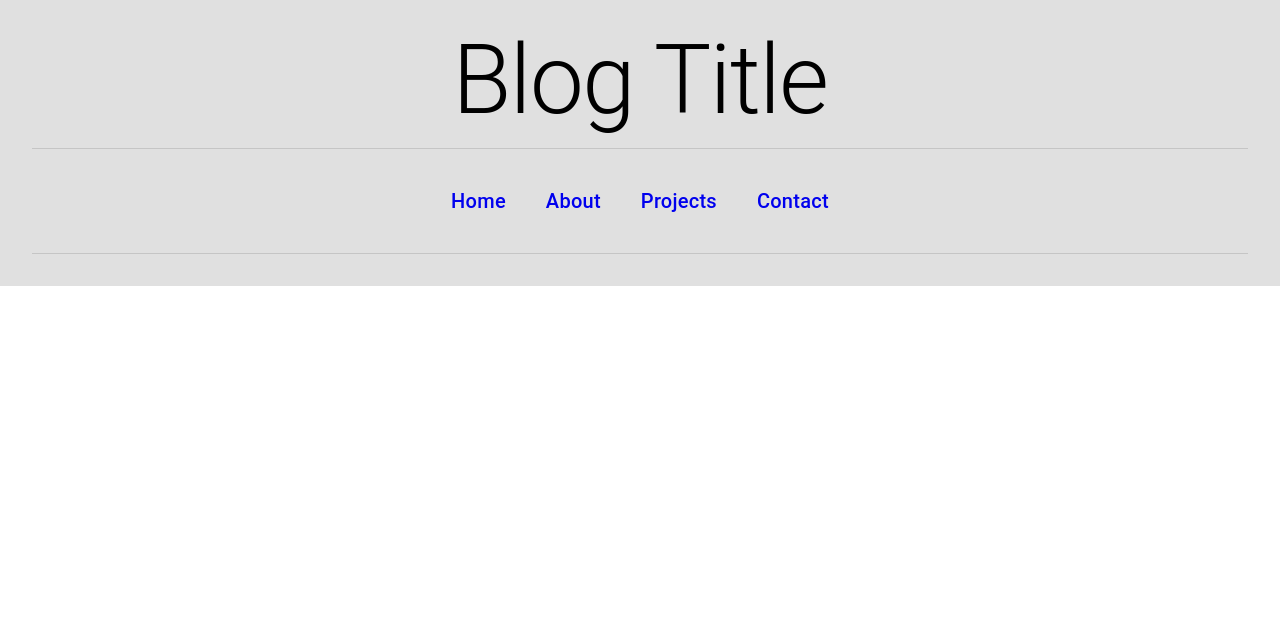
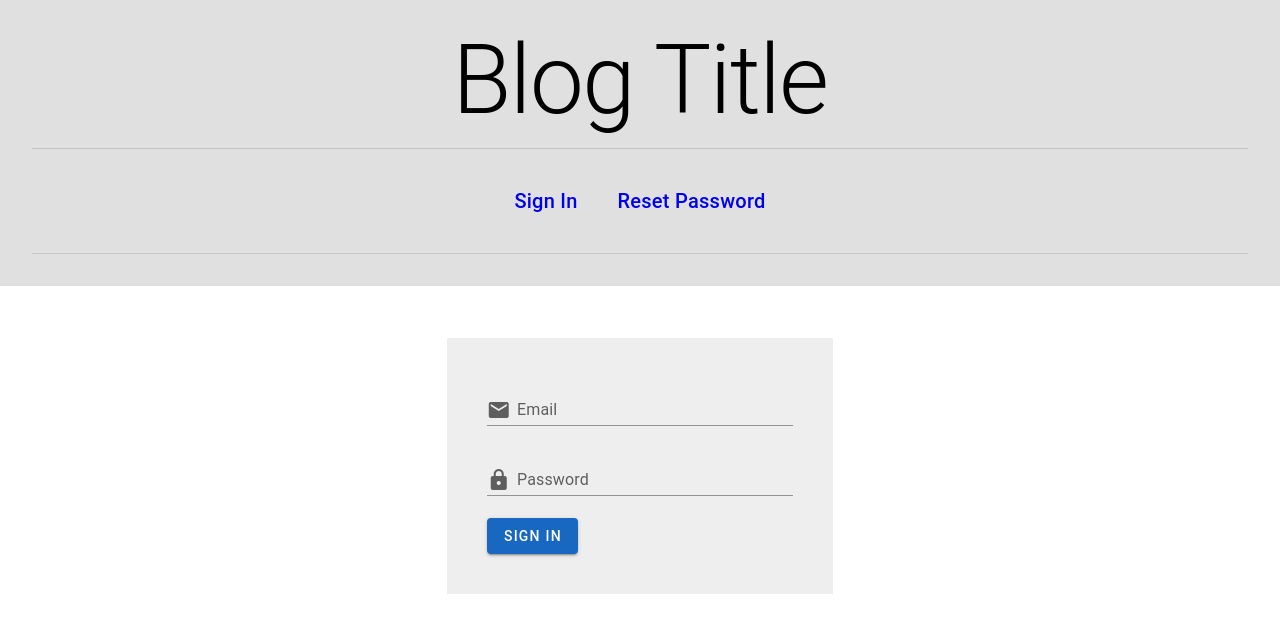
Before and after one commit to devrb2202/blogpost, a Nuxt app: page /admin in a window 1280 px wide. Shown: the top 632 px of the page. Built offline with nearby package versions, Linux system fonts and the light colour scheme.

Commit message:
Refactor

```diff
--- /dev/null
+++ b/components/Auth/Button.vue
@@ -0,0 +1,12 @@
+<template>
+    <v-btn color="primary">{{ title }}</v-btn>
+</template>
+
+
+<script setup>
+
+defineProps({
+    title: String,
+})
+
+</script>
--- /dev/null
+++ b/components/Auth/Form.vue
@@ -0,0 +1,24 @@
+<template>
+    <v-text-field
+        v-for="(x, index) in model" :key="index"
+        :label="x.label"
+        :placeholder="x.placeholder"
+        :prepend-inner-icon="x.icon"
+        :type="x.type"
+        v-model="x.model"
+        variant="underlined"
+    >
+    </v-text-field>
+</template>
+
+<script setup>
+
+defineProps({
+    model: Array,
+    label: String,
+    placeholder: String,
+    icon: String,
+    type: String
+})
+
+</script>
--- /dev/null
+++ b/components/Container/Form.vue
@@ -0,0 +1,9 @@
+<template>
+     <v-container>
+        <v-row class="justify-center mb-5 mt-5">
+             <v-col cols="12" sm="4" class="bg-grey-lighten-3 pa-10">
+               <slot name="center"></slot>
+             </v-col>
+        </v-row>
+    </v-container>
+</template>
--- a/components/Text/Link.vue
+++ b/components/Text/Link.vue
@@ -1,7 +1,6 @@
 <template>
     <NuxtLink class="ma-5 text-h6 text-decoration-none d-none d-md-flex d-lg-flex d-sm-flex" >{{ title }}</NuxtLink>
 </template>
-
 
 <script setup>
 
--- a/layouts/admin.vue
+++ b/layouts/admin.vue
@@ -1,4 +1,32 @@
 <template>
+    <v-container fluid class="bg-grey-lighten-2">
+        <v-row no-gutters class="justify-center pa-4">
+            <h1 class="text-h1 mb-5">Blog Title</h1>
+            <v-divider></v-divider>
+            <v-container class="pa-4 d-flex justify-center">
+                <MenuDropdown :route="route"/>
+                <v-col cols="12">
+                    <v-row class="justify-center">
+                        <TextLink v-for="(x, index) in route"
+                            :key="index"
+                            :to="x.to"
+                            :title="x.title"
+                        />
+                    </v-row>
+                </v-col>
+            </v-container>
+           <v-divider></v-divider>
+        </v-row>
+    </v-container>
+    <v-container>
+        <slot />
+    </v-container>
+</template>
 
-    <h1>ADmin</h1>
-</template>
+<script setup>
+const route = ref([
+    {to: '/admin', title: 'Sign In'},
+    {to: '/admin/resetpassword', title: 'Reset Password'},
+])
+
+</script>
--- /dev/null
+++ b/pages/[id].vue
@@ -0,0 +1,9 @@
+<template>
+    <h1>{{ router.params.id }}</h1>
+</template>
+
+
+<script setup>
+
+const router = useRoute()
+</script>
--- /dev/null
+++ b/pages/admin/[id].vue
@@ -0,0 +1,12 @@
+<template>
+    <h1>{{ router.params.id }}</h1>
+</template>
+
+
+<script setup>
+
+const router = useRoute()
+
+console.log(router.params)
+
+</script>
--- /dev/null
+++ b/pages/admin/index.vue
@@ -0,0 +1,33 @@
+<template>
+     <ContainerForm>
+        <template #center>
+            <AuthForm :model="userAuth" />
+            <AuthButton title="Sign In"/>
+        </template>
+    </ContainerForm>
+    <!-- <v-container>
+        <v-row class="justify-center mb-5 mt-5">
+             <v-col cols="12" sm="4" class="bg-grey-lighten-3 pa-10">
+                <AuthForm :model="userAuth" />
+                <AuthButton title="Sign In"/>
+             </v-col>
+        </v-row>
+    </v-container> -->
+</template>
+
+
+<script setup>
+
+const email = ref('')
+const password = ref('')
+
+
+const userAuth = ref([
+    {label: 'Email', placeholder: 'Enter your email', icon: 'mdi-email', type: 'text', model: email.value},
+    {label: 'Password',placeholder: 'Enter your password', icon: 'mdi-lock', type: 'password', model: password.value},
+])
+
+definePageMeta({
+    layout: 'admin'
+})
+</script>
--- /dev/null
+++ b/pages/admin/resetpassword.vue
@@ -0,0 +1,32 @@
+<template>
+    <ContainerForm>
+        <template #center>
+            <AuthForm :model="userAuth" />
+            <AuthButton title="Reset Password" color="red"/>
+        </template>
+    </ContainerForm>
+     <!-- <v-container>
+        <v-row class="justify-center mb-5 mt-5">
+             <v-col cols="12" sm="4" class="bg-grey-lighten-3 pa-10">
+                <AuthForm :model="userAuth" />
+                <AuthButton title="Reset Password" color="red"/>
+             </v-col>
+        </v-row>
+    </v-container> -->
+</template>
+
+
+<script setup>
+const email = ref('')
+
+
+const userAuth = ref([
+    {label: 'Email', placeholder: 'Enter your email', icon: 'mdi-email', type: 'text', model: email.value},
+
+])
+
+definePageMeta({
+    layout: 'admin'
+})
+
+</script>
--- a/pages/contact.vue
+++ b/pages/contact.vue
@@ -1,10 +1,34 @@
 <template>
-    <v-row class="justify-center">
+    <!-- <v-row class="justify-center">
         <v-col cols="12" sm="6" class="justify-center">
             <v-text-field label="Name" prepend-inner-icon="mdi-account" variant="outlined" ></v-text-field>
             <v-text-field label="Mobile Number" prepend-inner-icon="mdi-phone" type="number" variant="outlined"></v-text-field>
             <v-text-field label="Email" prepend-inner-icon="mdi-email" variant="outlined" ></v-text-field>
             <v-btn color="green" prepend-icon="mdi-send">Submit Request</v-btn>
         </v-col>
-    </v-row>
+    </v-row> -->
+    <ContainerForm>
+        <template #center>
+            <AuthForm :model="form"/>
+            <AuthButton title="Submit" color="green" @click="test"/>
+        </template>
+    </ContainerForm>
+
 </template>
+
+<script setup>
+
+const name = ref('')
+const mobileNumber = ref('')
+const email = ref('')
+
+const form = ref([
+    {label: 'Name', icon: 'mdi-account', model: name.value },
+    {label: 'Mobile Number', icon: 'mdi-phone', model: mobileNumber.value },
+    {label: 'Email', icon: 'mdi-email', model: email.value },
+])
+
+const test = () => {
+   alert('Test')
+}
+</script>
--- a/pages/index.vue
+++ b/pages/index.vue
@@ -38,7 +38,6 @@
 
 
 <script setup>
-import { computed } from 'vue'
 import { useDisplay } from 'vuetify'
 
 const { smAndDown } = useDisplay()
```
